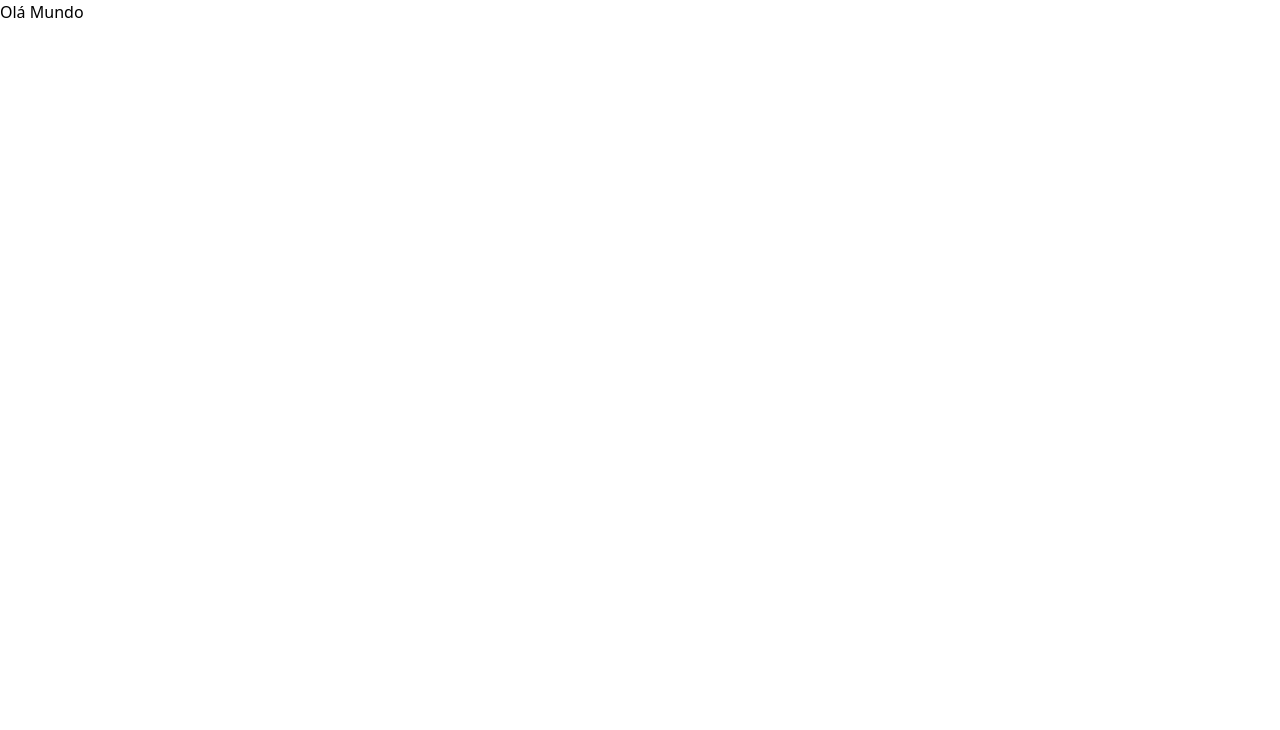
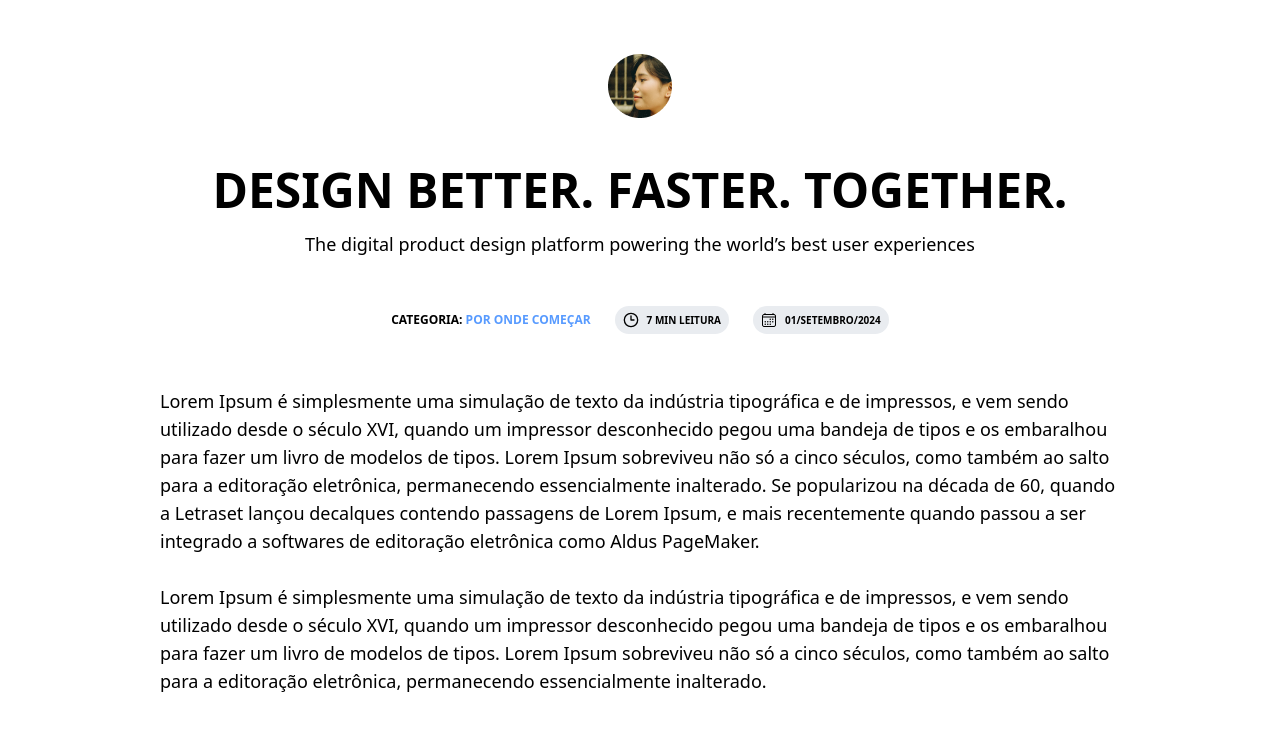
Before and after one commit to jvitor-santos/test-frontEnd-sudeste-online, a React (Vite) app: page / in a window 1280 px wide. Shown: the top 730 px of the page. Built offline with nearby package versions, Linux system fonts and the light colour scheme.

Commit message:
Diagramado Header do projeto e criado a branch develop

```diff
--- a/package.json
+++ b/package.json
@@ -12,6 +12,7 @@
     "lucide-react": "^0.363.0",
     "react": "^18.2.0",
     "react-dom": "^18.2.0",
+    "react-icons": "^5.3.0",
     "tailwind-merge": "^2.2.2"
   },
   "devDependencies": {
--- a/src/App.tsx
+++ b/src/App.tsx
@@ -1,9 +1,17 @@
+import { Header } from "./components/Header/Header";
 
 
 export function App() {
   return (
-    <div className="bg-white w-full h-full min-h-screen">
-      Olá Mundo
+    <div className="flex flex-col bg-white w-full h-full min-h-screen items-center">
+      <Header />
+      <div className="w-[960px] font-lato leading-7 font-normal text-lg">
+        <span>
+          Lorem Ipsum é simplesmente uma simulação de texto da indústria tipográfica e de impressos, e vem sendo utilizado desde o século XVI, quando um impressor desconhecido pegou uma bandeja de tipos e os embaralhou para fazer um livro de modelos de tipos. Lorem Ipsum sobreviveu não só a cinco séculos, como também ao salto para a editoração eletrônica, permanecendo essencialmente inalterado. Se popularizou na década de 60, quando a Letraset lançou decalques contendo passagens de Lorem Ipsum, e mais recentemente quando passou a ser integrado a softwares de editoração eletrônica como Aldus PageMaker.<br /><br />
+
+          Lorem Ipsum é simplesmente uma simulação de texto da indústria tipográfica e de impressos, e vem sendo utilizado desde o século XVI, quando um impressor desconhecido pegou uma bandeja de tipos e os embaralhou para fazer um livro de modelos de tipos. Lorem Ipsum sobreviveu não só a cinco séculos, como também ao salto para a editoração eletrônica, permanecendo essencialmente inalterado.
+        </span>
+      </div>
     </div>
   )
 }
--- /dev/null
+++ b/src/components/Badge/Badge.tsx
@@ -0,0 +1,15 @@
+interface BadgeProps {
+    icon?: any;
+    text: string;
+}
+
+export function Badge ({ icon, text }: BadgeProps) {
+    return (
+        <div
+      className={`flex justify-center items-center h-[28px] bg-[#E9ECF0] rounded-full pl-2 pr-2 font-extrabold text-[10px] leading-4`}
+    >
+      {icon && <span className="mr-2" style={{ fontSize: '16px' }}>{icon}</span>}
+      <span>{text}</span>
+    </div>
+    )
+}
--- /dev/null
+++ b/src/components/Header/Header.tsx
@@ -0,0 +1,24 @@
+import { IoCalendarOutline } from "react-icons/io5";
+import { LuClock3 } from "react-icons/lu";
+
+
+import { Badge } from "../Badge/Badge";
+
+export function Header () {
+    return (
+        <header className="flex flex-col w-[1174px] h-[387px] items-center justify-center">
+            <img src="/assets/png/icon.png" alt="icone"/>
+            <h1 className="font-lato font-extrabold text-5xl pt-12">DESIGN BETTER. FASTER. TOGETHER.</h1>
+            <h2 className="font-lato font-normal text-lg pt-4">The digital product design platform powering the world’s best user experiences</h2>
+
+            <div className="flex w-full justify-center items-center pt-12 gap-x-6">
+                <div className="font-lato text-xs">
+                    <span className="font-semibold">CATEGORIA: </span><span className="text-info font-extrabold">POR ONDE COMEÇAR</span>
+                </div>
+
+                <Badge icon={<LuClock3 />} text="7 MIN LEITURA"/>
+                <Badge icon={<IoCalendarOutline />} text="01/SETEMBRO/2024"/>
+            </div>
+        </header>
+    )
+}
--- a/tailwind.config.js
+++ b/tailwind.config.js
@@ -12,11 +12,12 @@ export default {
         'success': '#198754',
         'danger': '#dc3545',
         'warning': '#ffc107',
-        'info': '#0dcaf0',
+        'info': '#589BFF',
         'light': '#f8f9fa',
         'dark': '#212529',
         'white': '#ffffff',
         'black': '#000000',
+        'red': '#FF0000',
       }
     },
   },
```
Also changed, not shown: public/assets/png/icon.png (added), 1 other file (tests, documents, lock files or other folders).
